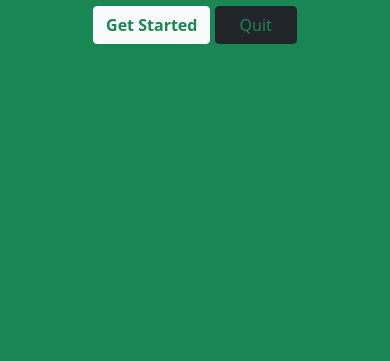
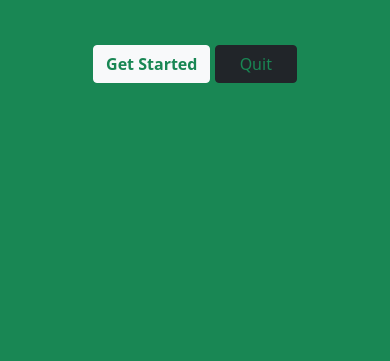
Before and after one commit to boakaidorborkamara/quotify, a plain HTML site: page index.html in a window 390 px wide. Shown: the part 483-844 px from the top of the page. Drawn offline with nearby package versions, Linux system fonts and the light colour scheme.

Commit message:
refactor code to stop welcome screen from scrolling on small screens

```diff
--- a/index.html
+++ b/index.html
@@ -24,9 +24,9 @@
             </div>
         </nav>
     </header>
-    <main class="bg-success d-flex flex-column justify-content-center align-items-center" style="height: 100vh">
+    <main class="d-flex flex-column justify-content-center align-items-center" style="height: 100vh;" >
         <!-- get started section  -->
-        <section class=" d-flex justify-content-center flex-column align-items-center " id="get-started-section" >
+        <section class="d-flex justify-content-center flex-column align-items-center bg-success h-100 w-100 p-5 " id="get-started-section"  >
             <div class="text-center">
                 <h3 class=" fw-bold  text-success text-light" id="logo"><i class="bi bi-chat-left-quote-fill text-light "></i><span>Quotify</span></h3>
                 <p class="text-light">Explore Random Quotes...</p>
```
